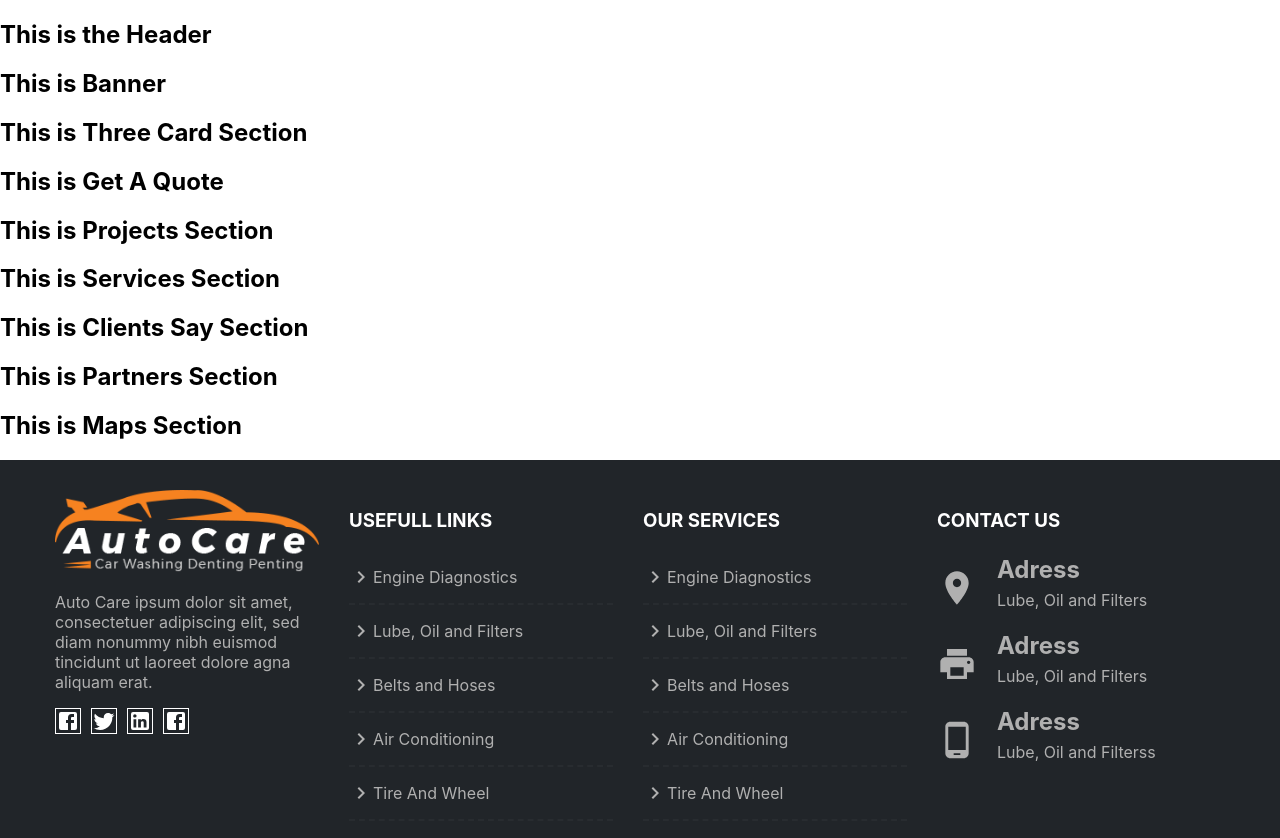
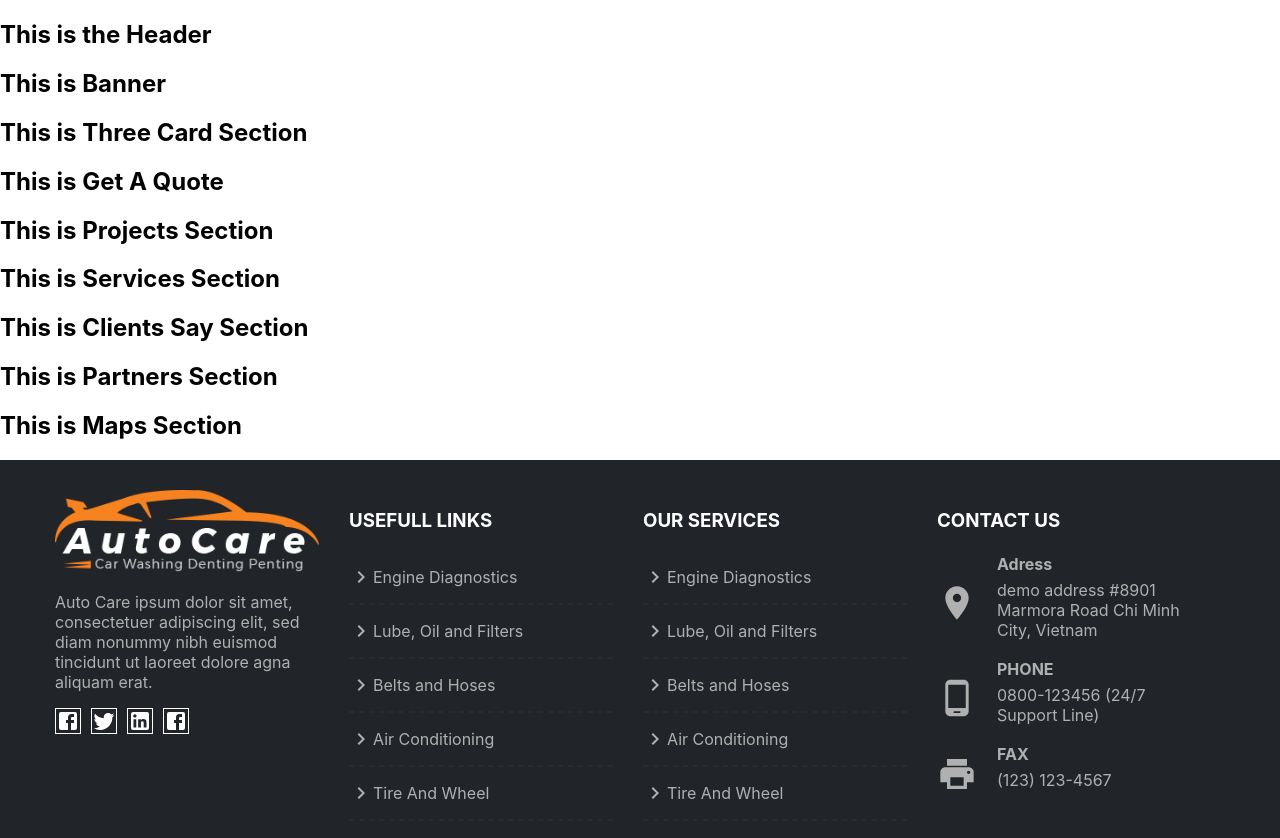
Before and after one commit to samkabir/React-Django-PostgreSQL-Autocar, a React (Create React App) app: page / in a window 1280 px wide. Shown: the top 838 px of the page. Built offline with nearby package versions, Linux system fonts and the light colour scheme.

Commit message:
contact fontsize edited

```diff
--- a/src/Components/Shared/Footer/Footer.js
+++ b/src/Components/Shared/Footer/Footer.js
@@ -13,8 +13,8 @@
 const Footer = () => {
     const footerBG = {
         backgroundColor: "#212529",
-        paddingTop:"30px",
-        paddingBottom:"30px"
+        paddingTop: "30px",
+        paddingBottom: "30px"
     };
     const footerTitle = {
         color: "white"
@@ -27,33 +27,34 @@
         color: "#b0b0b0",
 
         borderBottom: "2px dashed rgba(102,102,102,.11)",
-        display:"flex",
-        alignItems:"center"
+        display: "flex",
+        alignItems: "center"
     }
-    const iconStyle ={
+    const iconStyle = {
 
-        color:"white",
-        padding:"0px",
-        marginRight:"10px",
-        border:"1px solid white"
+        color: "white",
+        padding: "0px",
+        marginRight: "10px",
+        border: "1px solid white"
     };
     const footerDiv = {
-        paddingLeft:"15px",
-        paddingRight:"15px"
+        paddingLeft: "15px",
+        paddingRight: "15px"
     }
 
     const contactStyle = {
-        display:"flex",
-        alignItems:"center",
+        display: "flex",
+        alignItems: "center",
         color: "#b0b0b0",
     }
     const contactHeader = {
-        lineHeight:"0px"
+        lineHeight: "0px",
+        fontSize:"16px"
     }
 
     const contactIcon = {
         fontSize: "40px",
-        marginRight:"20px"
+        marginRight: "20px"
     }
     return (
         <div style={footerBG}>
@@ -61,7 +62,7 @@
                 <Grid container rowSpacing={1} columnSpacing={{ xs: 1, sm: 2, md: 3 }}>
                     <Grid item xs={12} md={6} lg={3} style={footerDiv}>
 
-                        <img src={logo} style={{width:"100%"}}></img>
+                        <img src={logo} style={{ width: "100%" }}></img>
                         <p style={textColor}>Auto Care ipsum dolor sit amet, consectetuer adipiscing elit, sed diam nonummy nibh euismod tincidunt ut laoreet dolore agna aliquam erat.</p>
                         <FacebookIcon style={iconStyle}></FacebookIcon>
                         <TwitterIcon style={iconStyle}></TwitterIcon>
@@ -129,7 +130,17 @@
                             <LocationOnIcon style={contactIcon}></LocationOnIcon>
                             <div>
                                 <h2 style={contactHeader}>Adress</h2>
-                        <p> Lube, Oil and Filters</p>
+                                <p> demo address #8901 Marmora Road Chi Minh City, Vietnam</p>
+                            </div>
+
+                        </div>
+
+                        <div style={contactStyle}>
+
+                            <PhoneAndroidIcon style={contactIcon}></PhoneAndroidIcon>
+                            <div>
+                                <h2 style={contactHeader}>PHONE</h2>
+                                <p> 0800-123456 (24/7 Support Line)</p>
                             </div>
 
                         </div>
@@ -137,17 +148,8 @@
                         <div style={contactStyle}>
                         <PrintIcon style={contactIcon}></PrintIcon>
                             <div>
-                            <h2 style={contactHeader}>Adress</h2>
-                        <p> Lube, Oil and Filters</p>
-                        </div>
-
-                        </div>
-
-                        <div style={contactStyle}>
-                        <PhoneAndroidIcon style={contactIcon}></PhoneAndroidIcon>
-                        <div>
-                            <h2 style={contactHeader}>Adress</h2>
-                        <p> Lube, Oil and Filterss</p>
+                                <h2 style={contactHeader}>FAX</h2>
+                                <p> (123) 123-4567</p>
                             </div>
 
                         </div>
```
Lines whose indentation alone changed are shown as unchanged.
